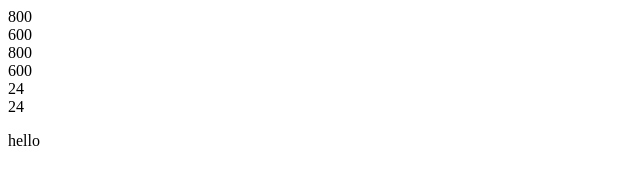
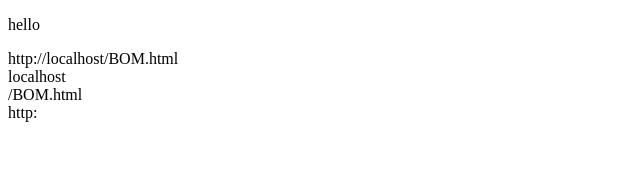
Before and after one commit to Md-Bidyuth/advanced-JavaScript, a plain HTML site: page BOM.html in a window 1280 px wide. Shown: the whole page, without its empty margins (0-640 px from the left). Drawn offline with Linux system fonts and the light colour scheme.

Commit message:
location object explored

```diff
--- a/BOM.html
+++ b/BOM.html
@@ -12,16 +12,24 @@
 <body>
 
 <!-- --------------------part 2 start---------------------------------- -->
-<div id="width"></div>
+<!-- <div id="width"></div>
 <div id="height"></div>
 <div id="availWidth"></div>
 <div id="availHeight"></div>
 <div id="colorDepth"></div>
-<div id="pixelDepth"></div>
+<div id="pixelDepth"></div> -->
 
 <p>hello</p>
 <!-- --------------------part 2 end---------------------------------- -->
 
+<div id="href"></div>
+<div id="hostname"></div>
+<div id="pathname"></div>
+<div id="protocol"></div>
+<div id="port"></div>
+
+
+
  <script src="./js/bom1.js"></script>
 </body>
 </html>
--- a/js/bom1.js
+++ b/js/bom1.js
@@ -1,16 +1,32 @@
 
 
+// -----------------window.screen object start--------------
+// const width = document.getElementById('width');
+// const height = document.getElementById('height');
+// const availWidth = document.getElementById('availWidth');
+// const availHeight = document.getElementById('availHeight');
+// const colorDepth = document.getElementById('colorDepth');
+// const pixelDepth = document.getElementById('pixelDepth');
 
-const width = document.getElementById('width');
-const height = document.getElementById('height');
-const availWidth = document.getElementById('availWidth');
-const availHeight = document.getElementById('availHeight');
-const colorDepth = document.getElementById('colorDepth');
-const pixelDepth = document.getElementById('pixelDepth');
+// width.innerText = screen.width;
+// height.innerText = screen.height;
+// availWidth.innerText = screen.availWidth;
+// availHeight.innerText = screen.availHeight;
+// colorDepth.innerText = screen.colorDepth;
+// pixelDepth.innerText = screen.pixelDepth;
 
-width.innerText = screen.width;
-height.innerText = screen.height;
-availWidth.innerText = screen.availWidth;
-availHeight.innerText = screen.availHeight;
-colorDepth.innerText = screen.colorDepth;
-pixelDepth.innerText = screen.pixelDepth;
+// -----------------window.screen object end--------------
+
+// ----------------window.location start-----------------
+const href = document.getElementById('href');
+const hostname = document.getElementById('hostname');
+const pathname = document.getElementById('pathname');
+const protocol = document.getElementById('protocol');
+const port = document.getElementById('port');
+
+
+href.innerText = location.href;
+hostname.innerText = location.hostname;
+pathname.innerText = location.pathname;
+protocol.innerText = location.protocol;
+port.innerText = location.port;
```
